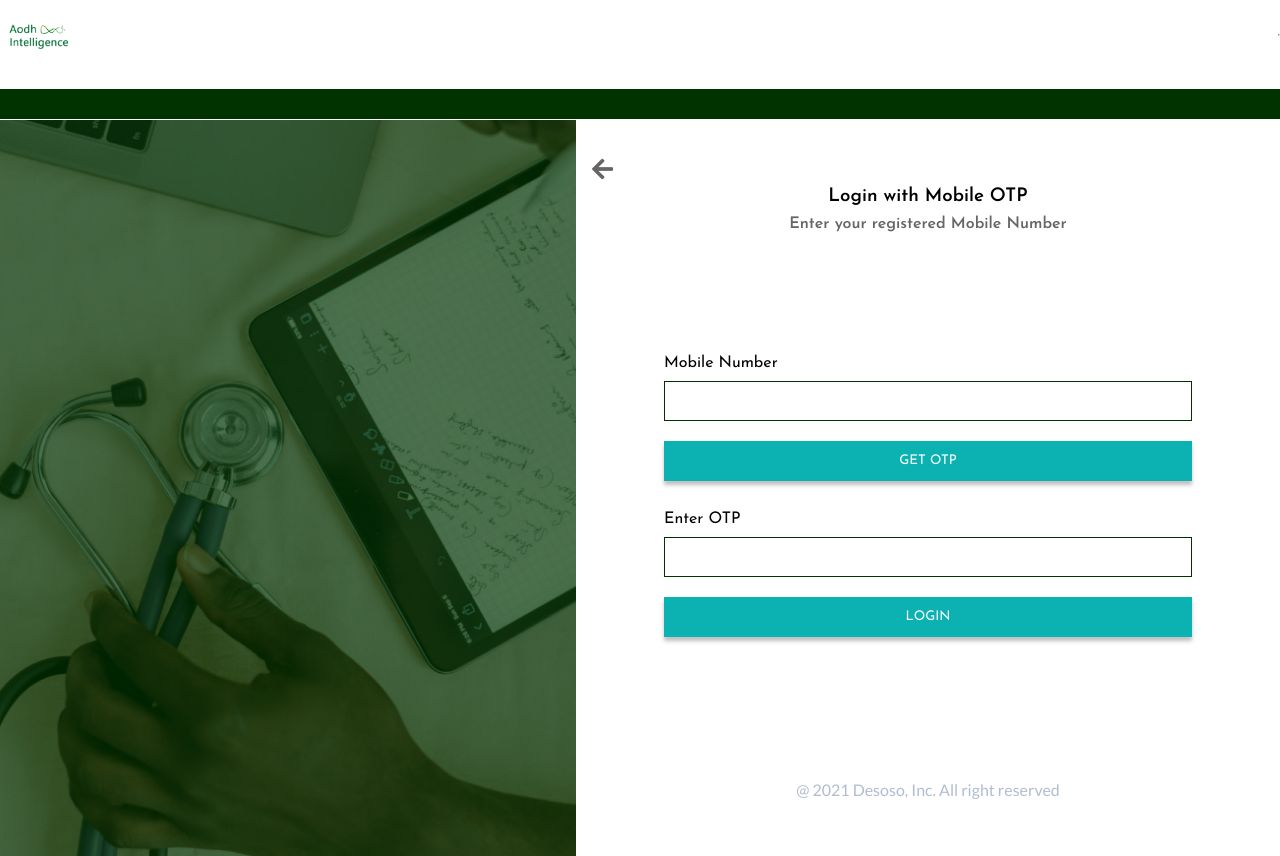
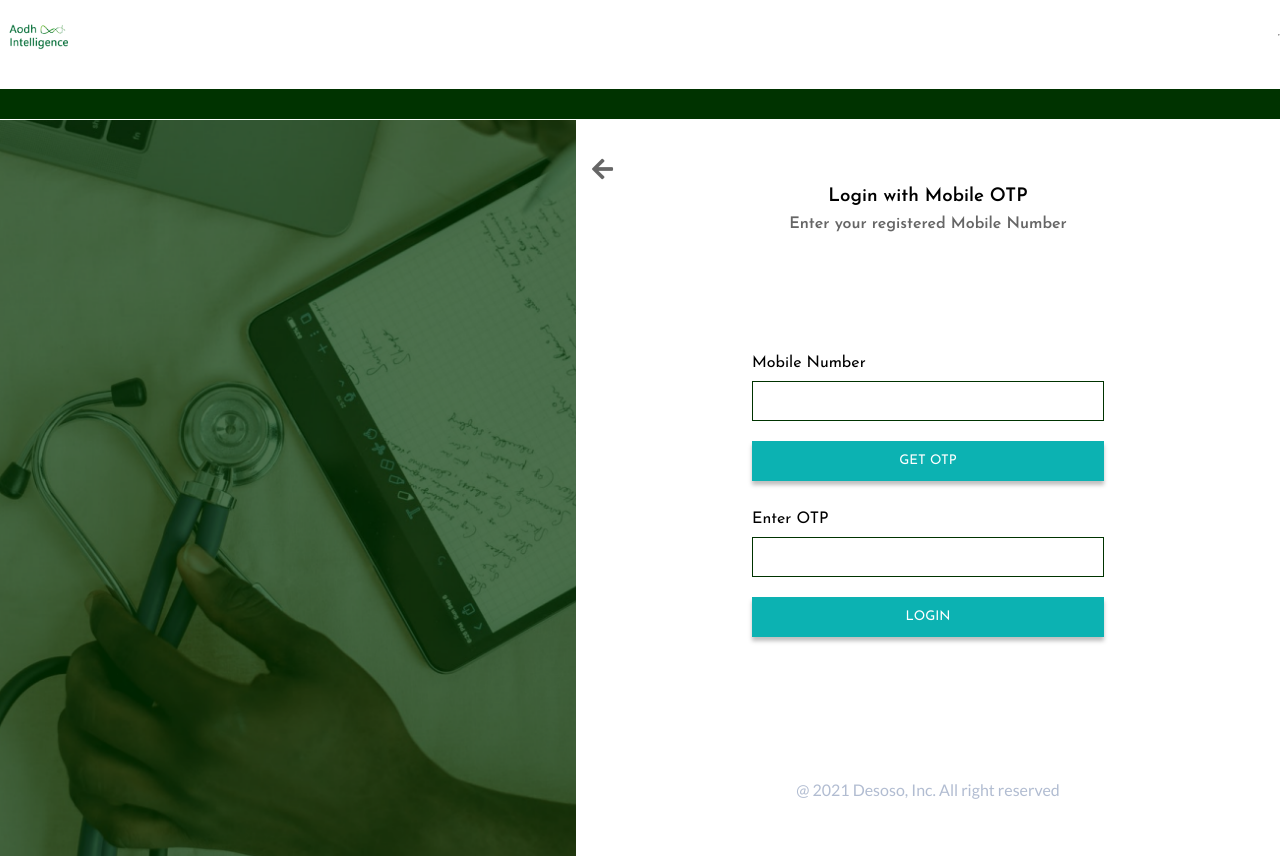
Before and after one commit to harshitkumar712/aodh_intelligence, a React (Create React App) app: page / in a window 1280 px wide. Built offline with nearby package versions, Linux system fonts and the light colour scheme.

Commit message:
reduced input and button width to 50%

```diff
--- a/src/components/Button.js
+++ b/src/components/Button.js
@@ -11,7 +11,7 @@ border:none;
 	background: #0cb2b2;
 	color: white;
 	font-family: Josefin Sans;
-	width: 75%;
+	width: 50%;
 	height: 2.5rem;
     cursor:pointer;
 
--- a/src/components/Input.js
+++ b/src/components/Input.js
@@ -12,7 +12,7 @@ const Input=({label,type,id,handleChange,value,handleFocus,error})=>{
 const Container=styled.div`
 
 
-	width:75%;
+	width:50%;
 	font-family: 'Josefin Sans', sans-serif;
 	label{
 		font-size: 16px;
```
